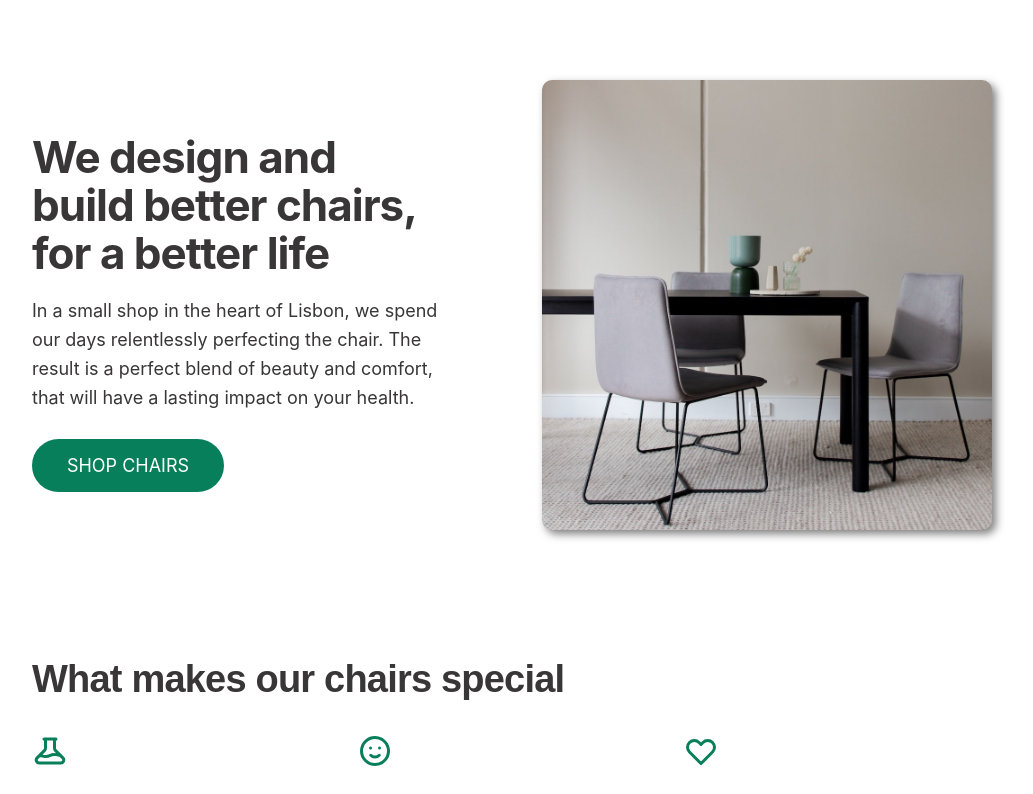
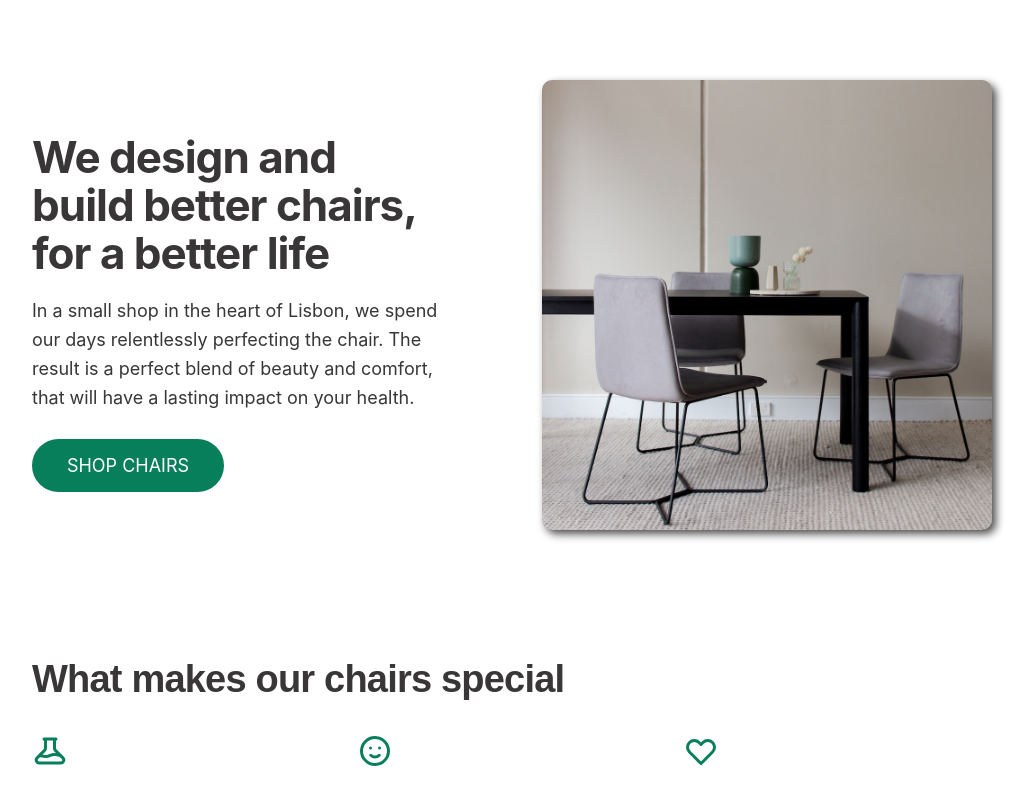
Before and after one commit to PrinceCuthbert/chair-shop, a plain HTML site: page Index.html in a window 1280 px wide. Shown: the top 794 px of the page, without its empty margins (128-1161 px from the left). Drawn offline with Linux system fonts and the light colour scheme.

Commit message:
change in css

```diff
--- a/style.css
+++ b/style.css
@@ -55,7 +55,7 @@ figure {
 .header img {
   height: 450px;
   border-radius: 10px;
-  filter: drop-shadow(4px 4px 4px rgba(0, 0, 0, 0.5));
+  filter: drop-shadow(4px 4px 4px rgba(0, 0, 0, 0.7));
 }
 
 .part_1 {
```
